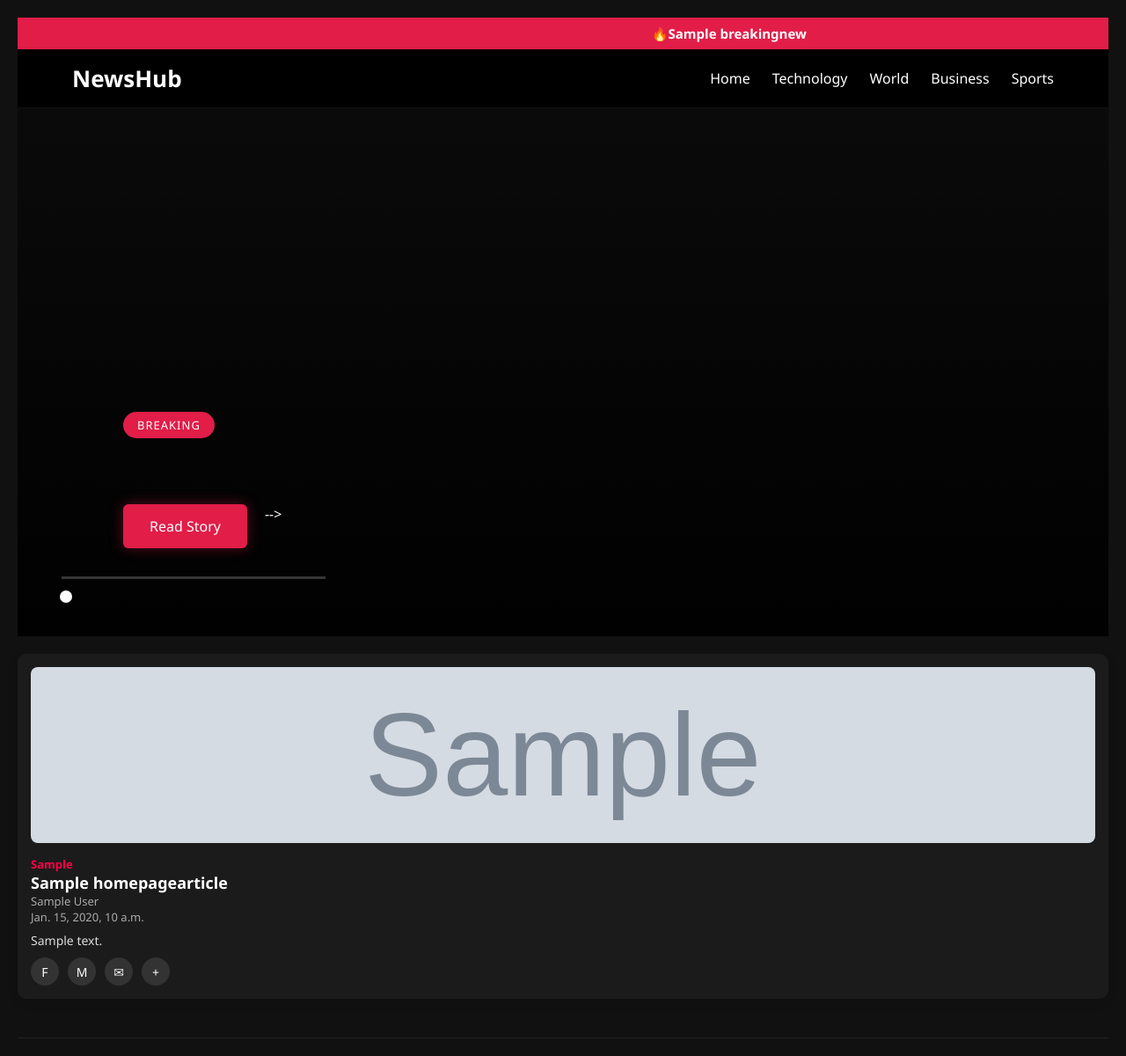
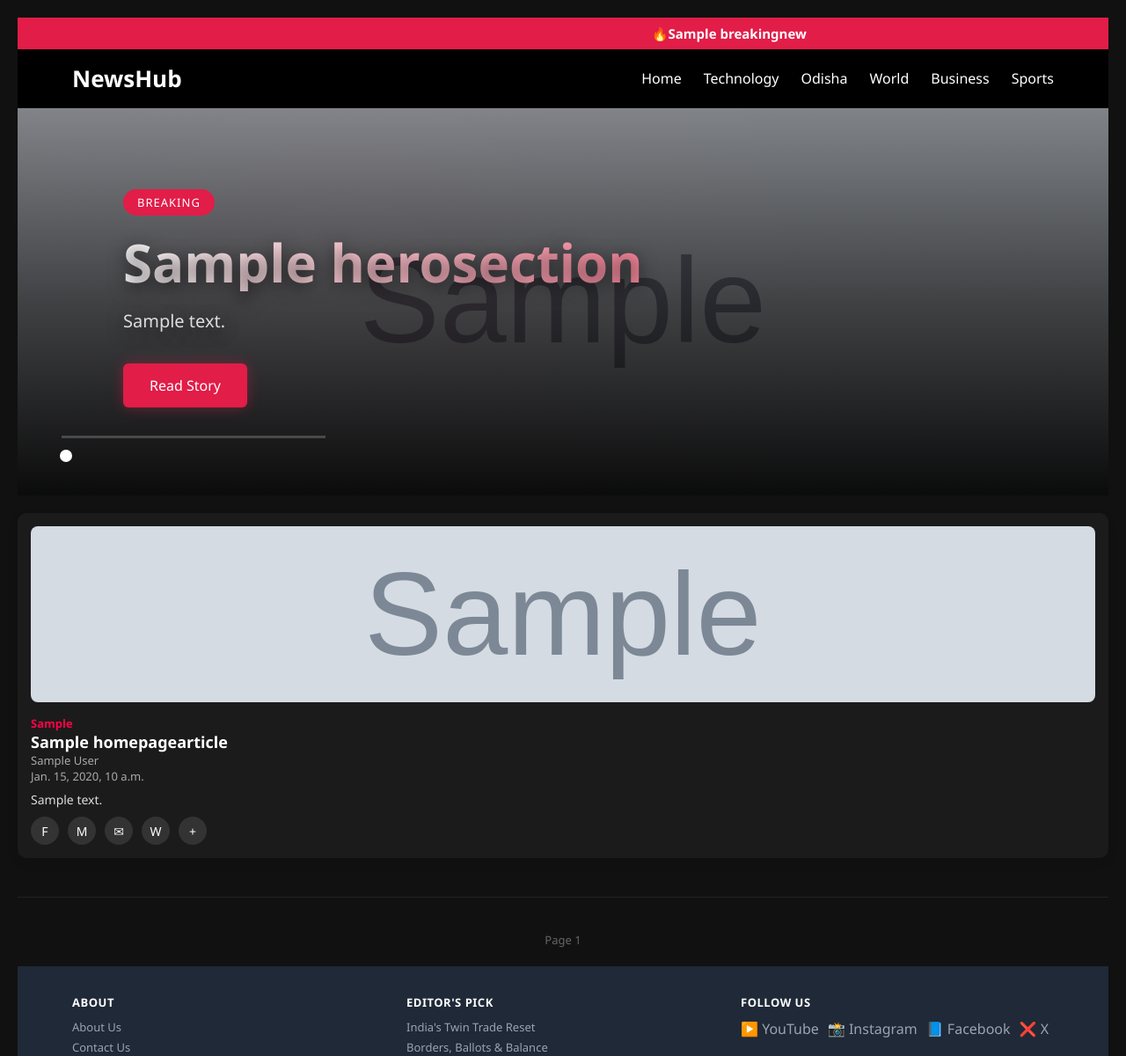
Before and after one commit to AmanMahapatra0329/News_Website, a Django app: page / in a window 1280 px wide. Shown: the top 1200 px of the page at 88% size. Run offline with Django 5.2, Linux system fonts and the light colour scheme; tables that the repository leaves empty hold one stand-in row (values such as "Sample post"); grey boxes marked "Sample" are stand-in pictures.

Commit message:
hero section corrected image1

```diff
--- a/article/static/css/mainpage.css
+++ b/article/static/css/mainpage.css
@@ -11,7 +11,7 @@ body{
 
 .hero{
   position:relative;
-  height:75vh;   /* or 80vh for bigger hero */
+  height:55vh;   /* or 80vh for bigger hero */
   overflow:hidden;
   color:white;
 }
@@ -27,6 +27,10 @@ body{
   transform:scale(1.1);
   transition:opacity 1.2s ease, transform 10s ease;
   overflow:hidden;
+}
+.slide.active{
+  opacity:1;
+  transform:scale(1);
 }
 
 /* IMPORTANT FIX */
--- a/article/static/js/mainpage.js
+++ b/article/static/js/mainpage.js
@@ -51,6 +51,9 @@ function animateProgress(){
 const articlesBtn = document.getElementById("articlesBtn");
 const videosBtn = document.getElementById("videosBtn");
 
+
+
+if (articlesBtn && videosBtn) {
   articlesBtn.addEventListener("click", ()=>{
     articlesBtn.classList.add("active");
     videosBtn.classList.remove("active");
@@ -60,6 +63,10 @@ videosBtn.addEventListener("click", ()=>{
     videosBtn.classList.add("active");
     articlesBtn.classList.remove("active");
   });
+}
 
+if (slides.length > 0) {
   updateContent(0);
   restartTimer();
+}
+restartTimer();
--- a/article/static/js/newslist.js
+++ b/article/static/js/newslist.js
@@ -41,7 +41,8 @@ document.addEventListener("DOMContentLoaded", function(){
         videoUrl: card.dataset.video || ""
       };
       localStorage.setItem("selectedArticle", JSON.stringify(data));
-      window.location.href = "article.html";
+      // window.location.href = "article.html";
+      window.location.href = card.dataset.url;
     });
   });
 
@@ -115,3 +116,59 @@ document.addEventListener("DOMContentLoaded", () => {
   // Show all by default
   filterNews();
 });
+
+
+// ================= SHARE INDIVIDUAL ARTICLE =================
+
+document.addEventListener("DOMContentLoaded", function () {
+
+  const cards = document.querySelectorAll(".news-card");
+
+  cards.forEach(card => {
+
+    const titleElement = card.querySelector(".news-title a");
+    const title = titleElement.innerText;
+    const articleUrl = titleElement.href;  // 👈 Individual article link
+    const description = card.querySelector(".news-description").innerText;
+
+    // Facebook
+    card.querySelector(".share-btn.fb").addEventListener("click", function (e) {
+      e.stopPropagation();
+      const fbUrl = `https://www.facebook.com/sharer/sharer.php?u=${encodeURIComponent(articleUrl)}`;
+      window.open(fbUrl, "_blank");
+    });
+
+    // Twitter / X
+    card.querySelector(".share-btn.tw").addEventListener("click", function (e) {
+      e.stopPropagation();
+      const twitterUrl = `https://twitter.com/intent/tweet?text=${encodeURIComponent(title)}&url=${encodeURIComponent(articleUrl)}`;
+      window.open(twitterUrl, "_blank");
+    });
+
+    // Email
+    card.querySelector(".share-btn.mail").addEventListener("click", function (e) {
+      e.stopPropagation();
+      const mailUrl = `mailto:?subject=${encodeURIComponent(title)}&body=${encodeURIComponent(description + "\n\n" + articleUrl)}`;
+      window.location.href = mailUrl;
+    });
+
+    // Copy Link
+    card.querySelector(".share-btn.more").addEventListener("click", function (e) {
+      e.stopPropagation();
+      navigator.clipboard.writeText(articleUrl).then(() => {
+        alert("Article link copied!");
+      });
+    });
+
+  });
+
+});
+// WhatsApp
+card.querySelector(".share-btn.wa").addEventListener("click", function (e) {
+  e.stopPropagation();
+
+  const message = `${title}\n\n${articleUrl}`;
+  const whatsappUrl = `https://wa.me/?text=${encodeURIComponent(message)}`;
+
+  window.open(whatsappUrl, "_blank");
+});
--- a/article/templates/article/HF.html
+++ b/article/templates/article/HF.html
@@ -31,6 +31,7 @@
     <nav class="nav">
       <a href="#" data-category="All">Home</a>
       <a href="#" data-category="Technology">Technology</a>
+      <a href="#" data-category="Odisha">Odisha</a>
       <a href="#" data-category="World">World</a>
       <a href="#" data-category="Business">Business</a>
       <a href="#" data-category="Sports">Sports</a>
--- a/article/templates/article/mainpage.html
+++ b/article/templates/article/mainpage.html
@@ -15,13 +15,16 @@
 <section class="hero">
 
   <!-- Slides -->
+   <div class="slides">
+  {% for hr in hero %}
+  <div class="slide {% if forloop.first %}active{% endif %}"
+       data-title="{{ hr.title }}"
+       data-desc="{{  hr.description }}">
+    <img src="{{ hr.image.url }}" alt="{{ hr.title }}">
+  </div>
+  {% endfor %}
+</div>
 
-  <div class="slides">
-    {% for hr in hero %}
-    <div class="slide active" data-title={{hr.title}}
-         data-desc={{hr.desctiption}}
-        ><img src="{{hr.image.url}}" alt="{{hr.title}}"></div>
-         {% endfor %}
 
     <!-- <div class="slide"
          data-title="Elections Reshape International Alliances"
@@ -32,7 +35,7 @@
          data-title="Technology Giants Enter AI Arms Race"
          data-desc="Innovation accelerates as firms compete for dominance."
          style="background-image:url('demo3.jpg')"></div> -->
-  </div>
+
 
   <!-- Overlay -->
   <div class="overlay"></div>
@@ -45,7 +48,7 @@
 
     <div class="buttons">
       <button class="primary">Read Story</button>
-      -->
+
     </div>
   </div>
 
--- a/article/templates/article/newslist.html
+++ b/article/templates/article/newslist.html
@@ -8,6 +8,7 @@
     <!-- ARTICLE CARD  -->
     {% for pb in page_obj %}
     <div class="news-card">
+
       <div class="news-type" style="display:none;">article</div>
       <div class="news-image">
         <img src="{{pb.image.url}}" alt="{{pb.title}}">
@@ -22,6 +23,7 @@
         <div class="share-btn fb">F</div>
         <div class="share-btn tw">M</div>
         <div class="share-btn mail">✉</div>
+        <div class="share-btn wa">W</div>
         <div class="share-btn more">+</div>
       </div>
     </div>
--- a/article/urls.py
+++ b/article/urls.py
@@ -8,4 +8,5 @@ urlpatterns = [
    path('contactpage',views.contactpagerender,name='contactpage'),
    path('carrerspage',views.careerspagerender,name='careerspage'),
    path('authorpage',views.authorspagerender,name='authorpage'),
+   #  path("article/<int:id>/", views.article_detail, name="article_detail"),
 ]
```
Also changed, not shown: article/views.py (+7 -1 lines), article/migrations/0020_alter_breakingnews_id_alter_herosection_id_and_more.py (added). Lines whose indentation alone changed are shown as unchanged.
